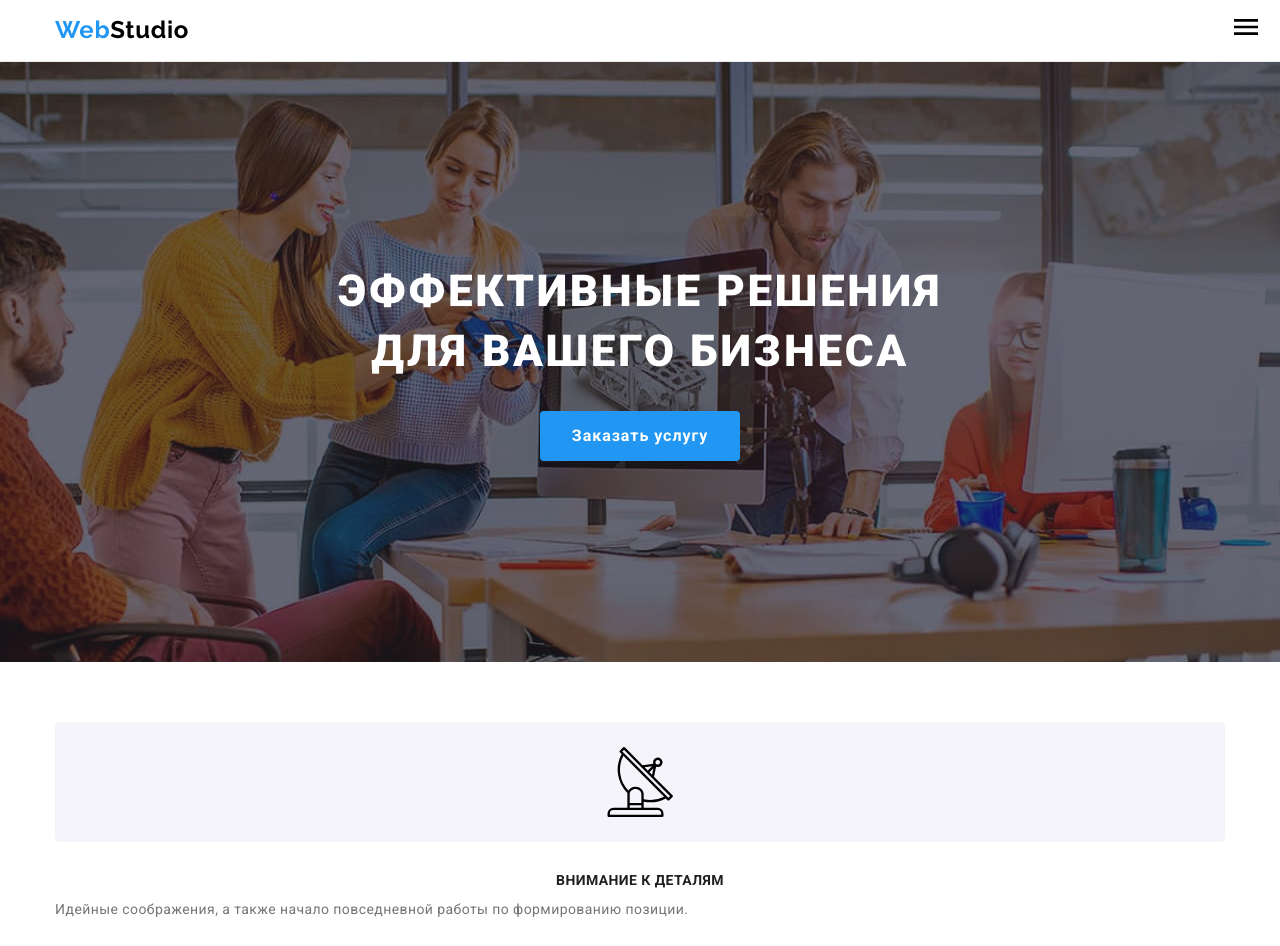
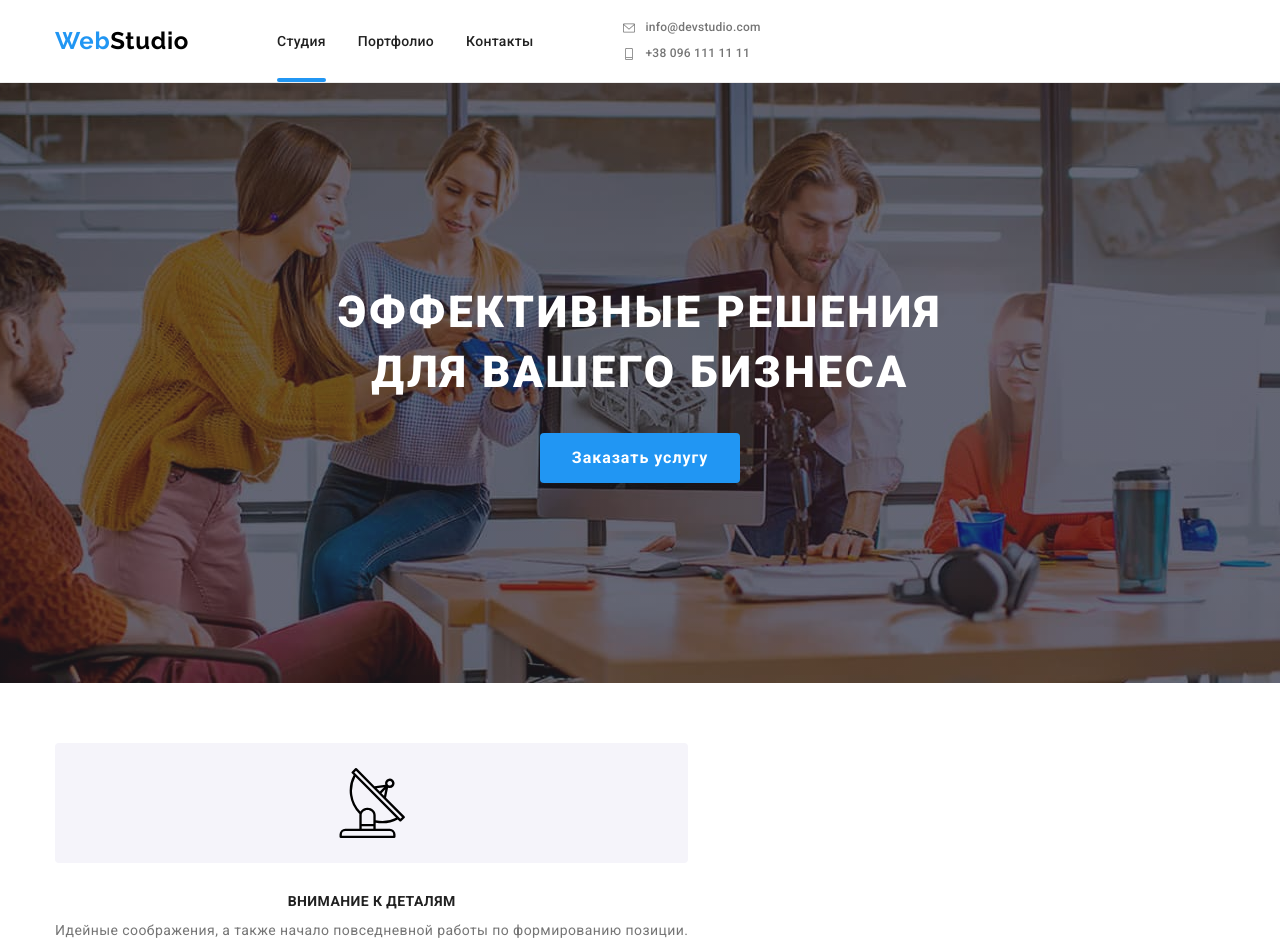
Before and after one commit to ArtiTemkin/goit-markup-hw-08, a plain HTML site: page index.html in a window 1280 px wide. Shown: the top 946 px of the page. Drawn offline with nearby package versions, Linux system fonts and the light colour scheme.

Commit message:
мобильная версия и начало планшетной

```diff
--- a/sass/components/_benefits-section.scss
+++ b/sass/components/_benefits-section.scss
@@ -4,15 +4,20 @@
 }
 
 .benefits-section__list {
-    // display: flex;
     display: block;
+
+    @media screen and (min-width: 768px) {
+        display: flex;
+        flex-wrap: wrap;
+        margin: -15px;
+    }
 }
 
 .benefits-section__icon {
     display: flex;
     justify-content: center;
     align-items: center;
-    width: 100%;
+    // width: 100%;
     height: 120px;
     background: #F5F4FA;
     border-radius: 4px;
@@ -22,6 +27,12 @@
 // .benefits-section__item:not(:last-child) {
 //     margin-right: 30px;
 // }
+@media screen and (min-width: 768px) {
+    .benefits-section__item {
+        flex-basis:calc((100%-4*15px)/2);
+        margin: 15px;
+    }
+}
 .benefits-section__item:not(:last-child) {
         margin-bottom: 30px;
 }
--- a/sass/components/_customers-section.scss
+++ b/sass/components/_customers-section.scss
@@ -7,9 +7,13 @@
     display: flex;
     flex-wrap: wrap;
     margin: -15px;
+
+    // margin: -15px;
 }
 .customers-section__item {
-    width: calc((100%-4*15px)/2);
+    max-width: 210px;
+    // display: flex;
+    flex-basis: calc((100%-4*15px)/2);
     margin: 15px;
 
 }
@@ -33,8 +37,9 @@
 }
 
 .customers-section__link {
+
     display: flex;
-    // width: 100%;
+    width: 100%;
     height: 92px;
     border: 1px solid #AFB1B8;
     border-radius: 4px;
--- a/sass/components/_logo.scss
+++ b/sass/components/_logo.scss
@@ -5,10 +5,13 @@
     line-height: 1.2;
     letter-spacing: 0.03em;
     color: black;
-    // margin-right: 93px;
-    // padding-top: 24px;
-    // padding-bottom: 24px;
     font-style: normal;
+
+    @media screen and (min-width:768px) {
+        margin-right: 88px;
+        padding-top: 24px;
+        padding-bottom: 24px;
+}
 }
 
 .logo--text-decoration {
--- a/sass/components/_modal-window.scss
+++ b/sass/components/_modal-window.scss
@@ -8,6 +8,7 @@
     min-height: 609px;
     background-color: rgba(0, 0, 0, 0.2);
     transition: opacity 250ms cubic-bezier(0.4, 0, 0.2, 1);
+    overflow-y: scroll;
 }
 
 .modal {
--- a/sass/components/_page-header.scss
+++ b/sass/components/_page-header.scss
@@ -13,8 +13,6 @@
     z-index: 20;
     & .mobile-menu__icon-cross {
         display: none;
-        // width: 40px;
-        // height: 40px;
     }
     &.is-open .mobile-menu__icon-cross {
         display: block;
@@ -24,44 +22,82 @@
         display: none;
     }
 
+    @media screen and (min-width: 768px) {
+        display: none;
+    }
+
 }
 // .mobile-menu__button: .mobile-menu__icon-cross
 //     {fill: var(--hover-backgroundcolor);
 // }
 
 .mobile-menu__container {
+    //  height: 100%;
+    &.is-open {
+        display: block;
+    }
+
+    @media screen and (max-width: 767px) {
         display: none;
         position: absolute;
         top: 0;
         left: 0;
-
+        z-index: 19;
         padding: 48px 40px;
         width: 100%;
-    height: 100%;
         background-color: var(--primary-background-color);
-    z-index: 19;
+    }
+    @media screen and (min-width: 768px) {
+        display: flex;
 
-    &.is-open {
-        display: block;
+        align-items: center;
+        justify-content: space-between;
     }
 }
 
-.navigation {
-    margin-right: auto
-}
+// .navigation {
+
+// }
 
 .navigation-list {
-    // display: flex;
+    @media screen and (max-width:767px) {
         padding-bottom: 302px;
     }
 
+
+    @media screen and (min-width: 768px) {
+        display: flex;
+        margin-right: 90px;
+
+    }
+}
+
+
 .navigation-list__item {
     position: relative;
-    // padding-top: 32px;
-    // padding-bottom: 32px;
 
+    @media screen and (max-width:767px) {
         &:not(:last-child) {
             margin-bottom: 32px;
+        }
+    }
+
+    @media screen and (min-width: 768px) {
+        padding-top: 32px;
+        padding-bottom: 32px;
+        &:not(:last-child) {
+            margin-right: 32px;
+        }
+    }
+        & .current::after {
+            content: '';
+            position: absolute;
+            bottom: 0;
+            left: 0;
+            width: 100%;
+            height: 4px;
+            background-color: var(--hover-backgroundcolor);
+            border-radius: 2px;
         }
 }
 
@@ -69,30 +105,37 @@
 .navigation__link {
     color: #212121;
     font-weight: 500;
+    letter-spacing: 0.02em;
+
+    @media screen and (max-width: 767px) {
         font-size: 40px;
         line-height: 1.2;
-    letter-spacing: 0.02em;
+    }
+    @media screen and (min-width: 768px) {
+        font-size: 14px;
+        line-height: 1.15;
+    }
 }
 
-// .navigation-list__item .current::after {
-//     content: '';
-//     position: absolute;
-//     bottom: 0;
-//     left: 0;
-//     width: 100%;
-//     height: 4px;
-//     background-color: var(--hover-backgroundcolor);
-//     border-radius: 2px;
-// }
+
 .contacts {
     // display: flex;
     align-items: center;
     font-weight: 500;
+
+    letter-spacing: 0.02em;
+    color: rgba(117, 117, 117, 1);
+
+    @media screen and (max-width: 767px) {
+        padding-bottom: 64px;
         font-size: 24px;
         line-height: 1.2;
-    letter-spacing: 0.02em;
-    color: rgba(117, 117, 117, 1);
-    padding-bottom: 64px;
+    }
+    @media screen and (min-width:768px) {
+        font-size: 12px;
+        line-height: 1.15;
+    }
+
 }
 
 .contacts__link {
@@ -102,6 +145,11 @@
 
 .contacts__item:not(:last-child) {
     margin-bottom: 32px;
+
+    @media screen and (min-width: 768px) {
+        margin-bottom: 10px;
+
+    }
 }
 
 .contacts__icon {
@@ -120,6 +168,10 @@
 }
 .social-network__list {
     display: flex;
+
+    @media screen and (min-width: 768px) {
+        display: none;
+    }
 }
 .social-network__item {
     padding-left: 10px;
--- a/sass/utils/_base.scss
+++ b/sass/utils/_base.scss
@@ -90,9 +90,14 @@ img {
     .page-header & {
         // position: relative;
         display: flex;
-        justify-content: space-between;
         align-items: center;
-        padding-top: 16px;
-        padding-bottom: 16px;
+        // justify-content: space-between;
+
+        @media screen and (max-width:767px) {
+            padding-top: 16px;
+            padding-bottom: 16px;
+            // justify-content: space-between;
+        }
+
     }
 }
```
Also changed, not shown: CSS/main.min.css, dist/css/main.min.css, 2 other files. Lines whose indentation alone changed are shown as unchanged.
